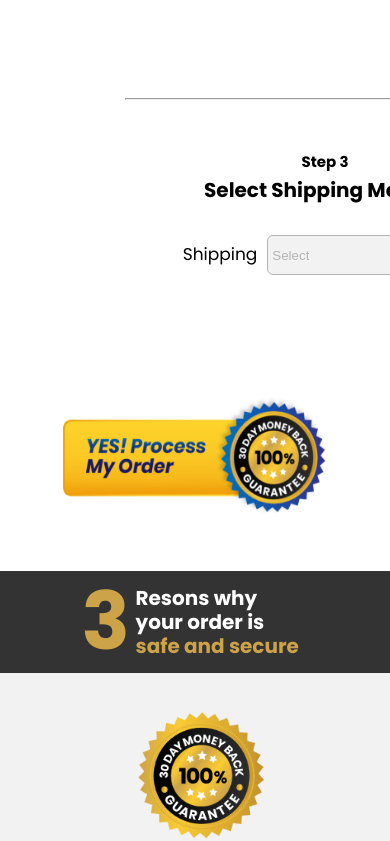
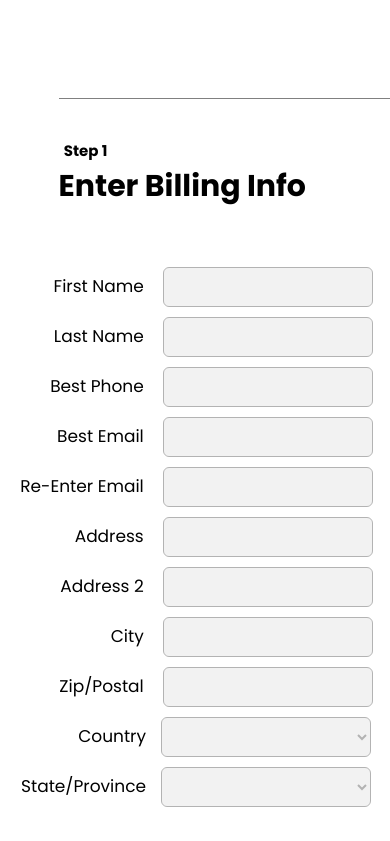
Before and after one commit to Malishkin/checkout_page_react-master-continue, a React (Create React App) app: page / in a window 390 px wide. Shown: the part 897-1738 px from the top of the page. Built offline with nearby package versions, Linux system fonts and the light colour scheme.

Commit message:
billing not responsive yet

```diff
--- a/src/App.js
+++ b/src/App.js
@@ -21,7 +21,7 @@ function App() {
       <WhatContainer />
       <SubTotalContainer/>
       <PreferContainer/>
-      {/* <BillingContainer/> */}
+      <BillingContainer/>
       <ShippingContainer/>
       <PaymentInfoContainer/>
       <ProcessOrderYes/>
--- a/src/components/billing-container/BillingContainer.css
+++ b/src/components/billing-container/BillingContainer.css
@@ -1,16 +1,3 @@
-/* * {
-  margin: 0;
-  padding: 0;
-  box-sizing: border-box;
-}
-
-.body {
-  top: 0px;
-  left: 0px;
-  width: 100%;
-  height: 100%;
-  opacity: 1;
-} */
 
 
 .billingContainer {
@@ -218,6 +205,24 @@
 }
 
 
+@media (max-width: 1190px) {
+  .step-billing-item-left {
+    width: 100%;
+    justify-content: center;
+    align-items: center;
+  }
+  .step-billing-item-right {
+    width: 100%;
+    justify-content: center;
+    align-items: center;
+  }
+}
+
+@media(max-width: 470){
+
+}
+
+
 
 
 
@@ -268,9 +273,13 @@
 
   }
 
+
+
   .border-div {
     border-top: 1px solid gray;
     padding-top: 40px;
+    /* align-items: center;
+    width: 100%; */
   }
 
   .step-billing-item-right {
```
